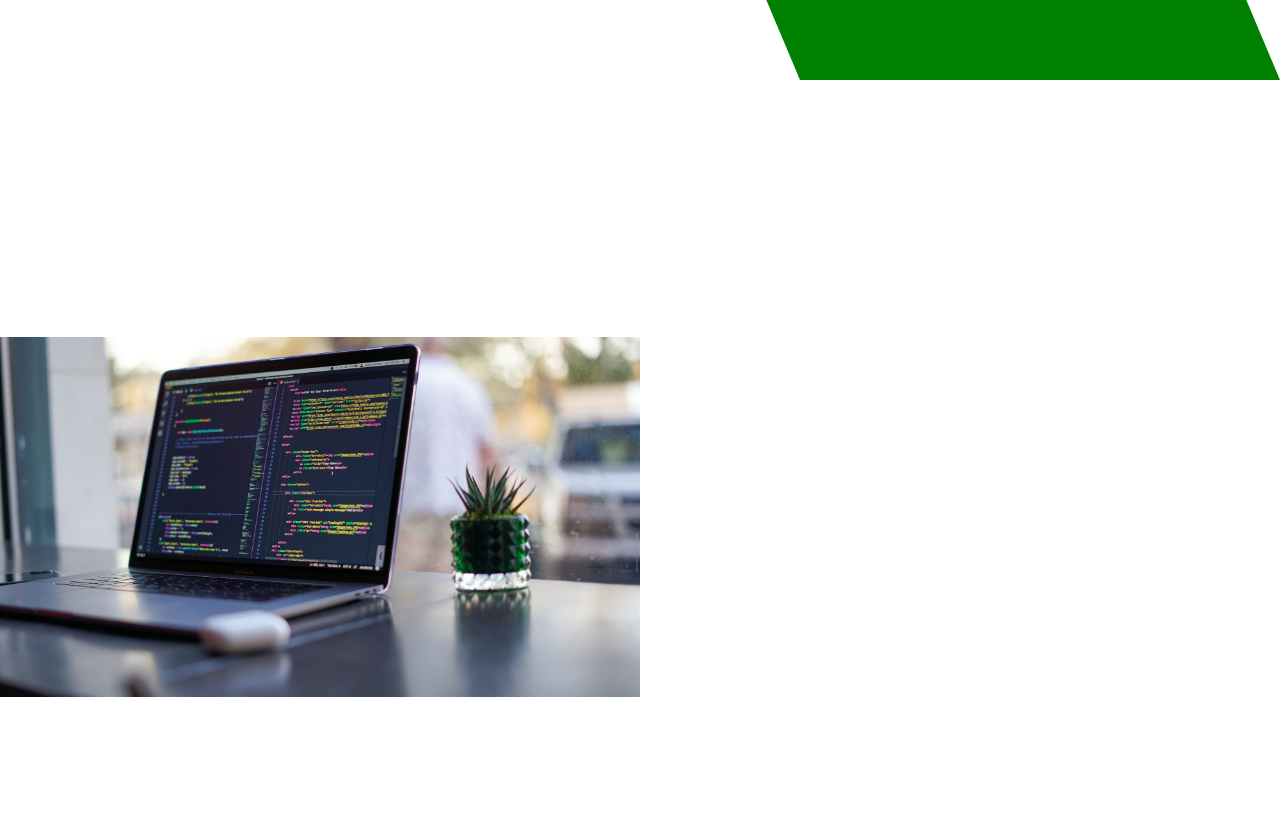
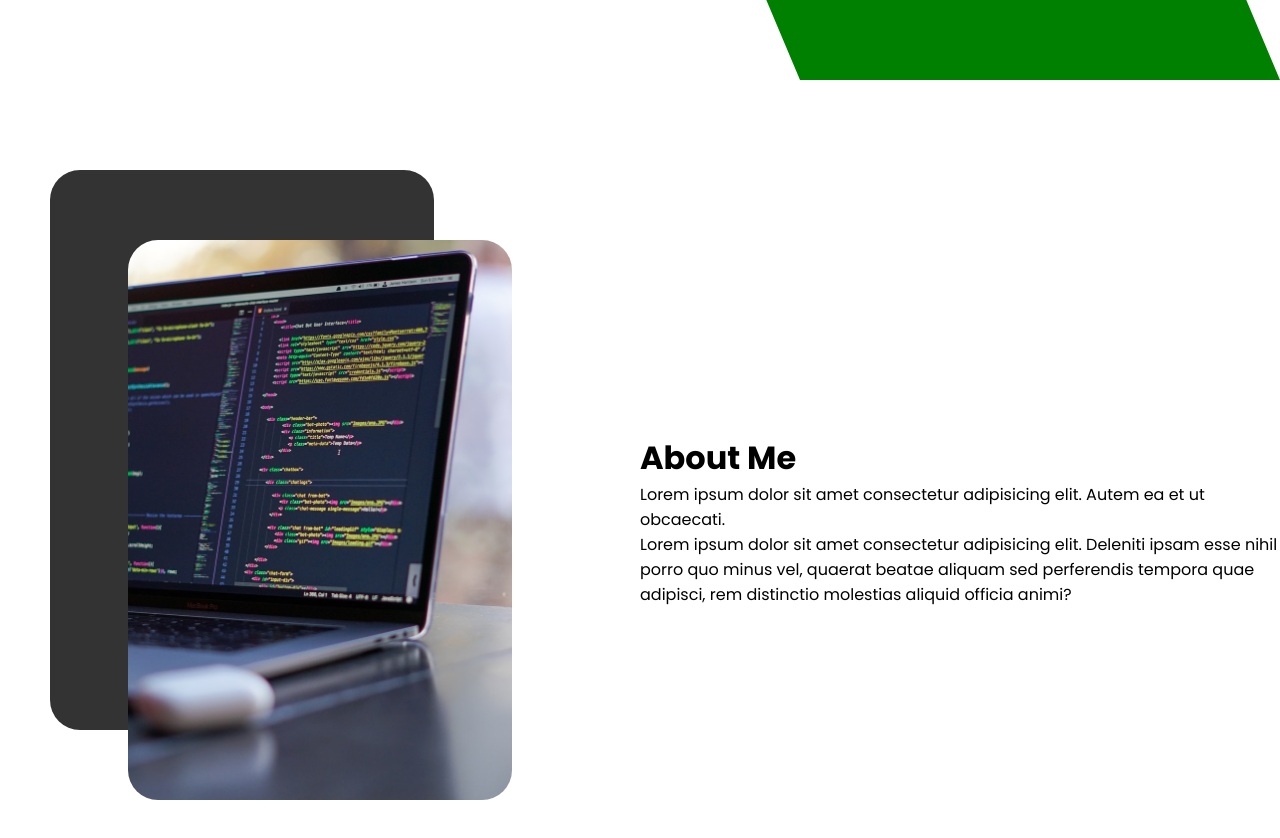
Before and after one commit to stone-com/react-portfolio, a React (Create React App) app: page / in a window 1280 px wide. Shown: the part 680-1518 px from the top of the page. Built offline with nearby package versions, Linux system fonts and the light colour scheme.

Commit message:
finished about component, started project components

```diff
--- a/src/components/about/About.jsx
+++ b/src/components/about/About.jsx
@@ -11,7 +11,15 @@ const About = () => {
             <img src={Laptop} alt="" className="about-img" />
         </div>
       </div>
-      <div className='about-right'></div>
+      <div className='about-right'>
+        <h1 className="about-title">About Me</h1>
+        <p className="about-sub">
+          Lorem ipsum dolor sit amet consectetur adipisicing elit. Autem ea et ut obcaecati.
+        </p>
+        <p className="about-desc">
+          Lorem ipsum dolor sit amet consectetur adipisicing elit. Deleniti ipsam esse nihil porro quo minus vel, quaerat beatae aliquam sed perferendis tempora quae adipisci, rem distinctio molestias aliquid officia animi?
+        </p>
+      </div>
     </div>
   );
 };
--- a/src/components/about/about.css
+++ b/src/components/about/about.css
@@ -6,15 +6,22 @@
 
 .about-left {
   flex: 1;
+  display: flex;
+  align-items: center;
+  justify-content: center;
+  position: relative;
+  height: 100%;
 }
 
 .about-right {
   flex: 1;
 }
-.a-card {
+.about-card {
   width: 60%;
   height: 70vh;
   border-radius: 30px;
+  position: relative;
+  overflow: hidden;
 }
 
 .about-img {
@@ -22,3 +29,9 @@
   height: 100%;
   object-fit: cover;
 }
+.about-card.bg {
+  position: absolute;
+  top: 50px;
+  left: 50px;
+  background-color: #333;
+}
```
Also changed, not shown: src/components/intro/intro.css (indentation only), src/components/project/Project.jsx (added), src/components/project/project.css (added), src/components/projectList/ProjectList.jsx (added), src/components/projectList/projectList.css (added).
